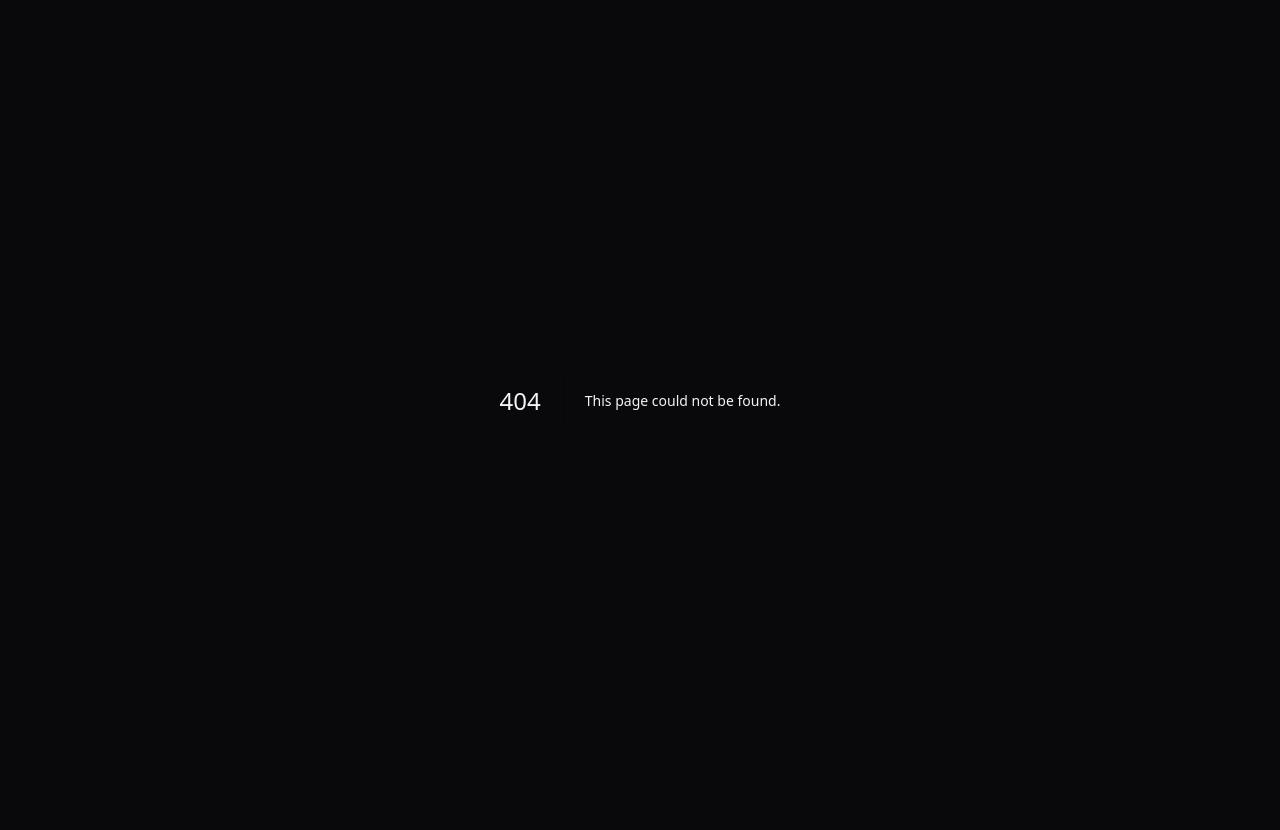
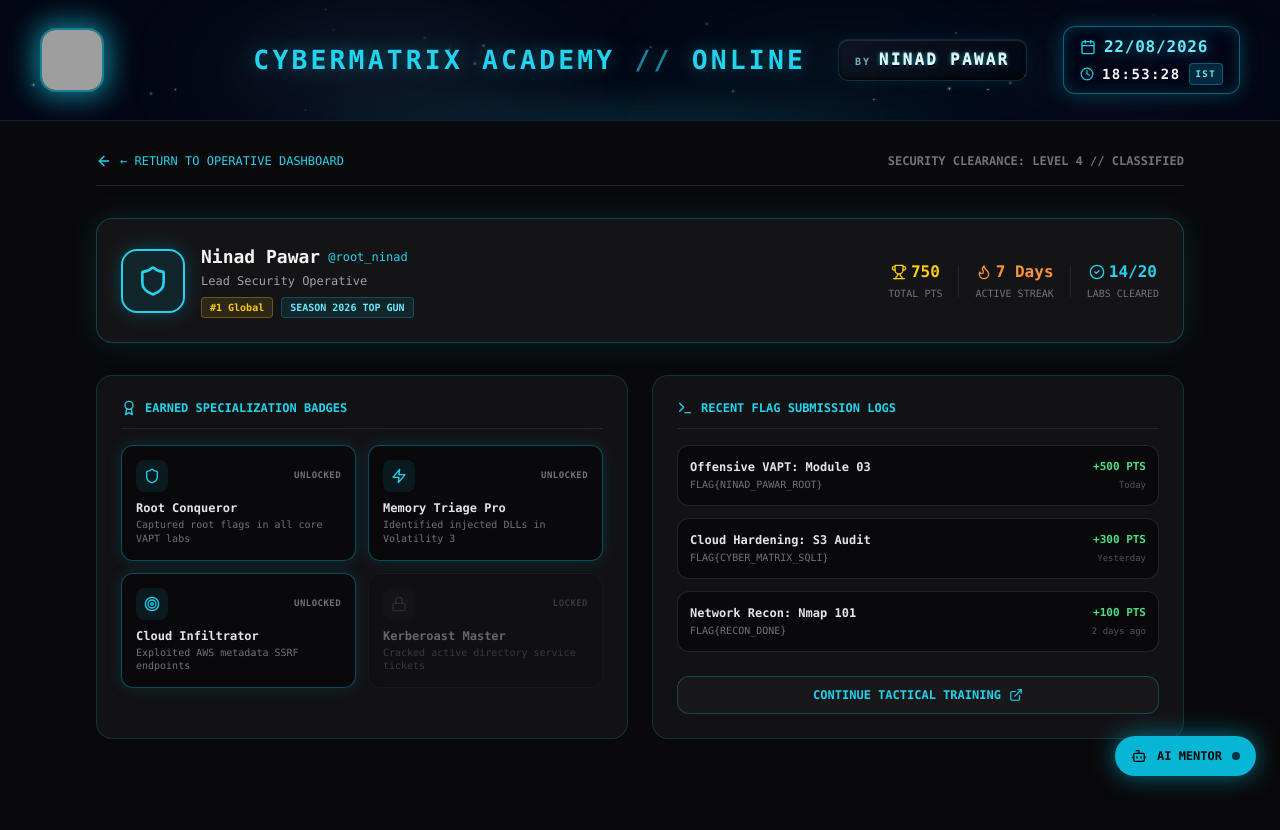
Before and after one commit to ninadcyber88-max/cybermatrix-academy, a Next.js app: page /profile in a window 1280 px wide. Before the commit this address had no page. Shown: the top 830 px of the page. Before the commit the page ends 800 px from the top, so only its background shows below. Built offline with nearby package versions, Linux system fonts and the light colour scheme; grey boxes are pictures that could not be loaded.

Commit message:
feat: implement operative profile page and link navigation on main dashboard

```diff
--- a/app/page.tsx
+++ b/app/page.tsx
@@ -3,7 +3,7 @@ import { StudentAIAssistant } from "@/components/StudentAIAssistant";
 import { CTFTerminal } from "@/components/CTFTerminal";
 import { CTFFlagSubmit } from "@/components/CTFFlagSubmit";
 import { Leaderboard } from "@/components/Leaderboard";
-import { BookOpen, Terminal } from "lucide-react";
+import { BookOpen, Terminal, User } from "lucide-react";
 import Link from "next/link";
 
 export default function Home() {
@@ -12,12 +12,20 @@ export default function Home() {
       <CyberSmokeHeader />
 
       <div className="max-w-6xl mx-auto p-4 md:p-8 space-y-6">
-        {/* Status Bar */}
+        {/* Status & Navigation Bar */}
         <div className="flex items-center justify-between border-b border-zinc-800/80 pb-3">
           <div className="flex items-center space-x-2 text-xs text-zinc-400">
             <span className="h-2 w-2 rounded-full bg-cyan-400 animate-pulse"></span>
             <span>CYBER LAB STATUS: OPERATIONAL</span>
           </div>
+          <div className="flex items-center space-x-2.5">
+            <Link
+              href="/profile"
+              className="text-xs px-3 py-1.5 rounded-lg bg-zinc-900 border border-zinc-800 text-zinc-300 hover:text-cyan-400 hover:border-cyan-500/30 transition flex items-center space-x-1.5"
+            >
+              <User className="w-3.5 h-3.5" />
+              <span>PROFILE</span>
+            </Link>
             <Link
               href="/courses"
               className="text-xs px-3.5 py-1.5 rounded-lg bg-cyan-500/10 border border-cyan-500/30 text-cyan-400 hover:bg-cyan-500/20 transition font-bold"
@@ -25,37 +33,36 @@ export default function Home() {
               VIEW COURSES →
             </Link>
           </div>
+        </div>
 
-        {/* Top Aligned Grid (Both Columns perfectly stretch to equal height) */}
+        {/* Top Aligned Grid */}
         <div className="grid grid-cols-1 lg:grid-cols-12 gap-6 items-stretch">
 
           {/* Left Column (5 Cols) */}
           <div className="lg:col-span-5 flex flex-col gap-5">
-            {/* Security Tracks Card */}
             <div className="p-4 rounded-2xl bg-zinc-900/80 border border-cyan-500/20 backdrop-blur-md space-y-3 flex-1 flex flex-col justify-between">
               <h2 className="text-xs font-bold text-cyan-400 flex items-center space-x-1.5 border-b border-cyan-500/20 pb-2">
                 <BookOpen className="w-3.5 h-3.5" />
                 <span>SECURITY TRACKS</span>
               </h2>
               <div className="space-y-2.5 flex-1 flex flex-col justify-center">
-                <div className="p-3 rounded-xl bg-zinc-950 border border-zinc-800 hover:border-cyan-500/40 transition cursor-pointer">
+                <Link href="/courses/vapt-101" className="p-3 rounded-xl bg-zinc-950 border border-zinc-800 hover:border-cyan-500/40 transition cursor-pointer block">
                   <p className="text-xs font-bold text-zinc-200">Offensive Security & VAPT</p>
                   <p className="text-[10px] text-zinc-500 mt-0.5">Burp Suite, SQLi, Buffer Overflow</p>
-                </div>
-                <div className="p-3 rounded-xl bg-zinc-950 border border-zinc-800 hover:border-cyan-500/40 transition cursor-pointer">
+                </Link>
+                <Link href="/courses/dfir-201" className="p-3 rounded-xl bg-zinc-950 border border-zinc-800 hover:border-cyan-500/40 transition cursor-pointer block">
                   <p className="text-xs font-bold text-zinc-200">Cloud & Defense Hardening</p>
                   <p className="text-[10px] text-zinc-500 mt-0.5">AWS IAM, SIEM, DFIR Playbooks</p>
-                </div>
+                </Link>
               </div>
             </div>
 
-            {/* Flag Verification Card */}
             <div className="flex-1">
               <CTFFlagSubmit />
             </div>
           </div>
 
-          {/* Right Column (7 Cols) -> Terminal matches top label and total height */}
+          {/* Right Column (7 Cols) */}
           <div className="lg:col-span-7 flex flex-col">
             <h2 className="text-xs font-bold text-cyan-400 flex items-center space-x-2 mb-3">
               <Terminal className="w-4 h-4" />
@@ -74,7 +81,6 @@ export default function Home() {
         </div>
       </div>
 
-      {/* Floating AI Mentor Button */}
       <StudentAIAssistant />
     </main>
   );
--- /dev/null
+++ b/app/profile/page.tsx
@@ -0,0 +1,199 @@
+'use client';
+
+import Link from 'next/link';
+import { CyberSmokeHeader } from "@/components/CyberSmokeHeader";
+import { StudentAIAssistant } from "@/components/StudentAIAssistant";
+import {
+  Shield,
+  ArrowLeft,
+  Trophy,
+  Flame,
+  Award,
+  Terminal,
+  CheckCircle2,
+  Calendar,
+  ExternalLink,
+  Target,
+  Zap,
+  Lock
+} from "lucide-react";
+
+export default function ProfilePage() {
+  const user = {
+    name: 'Ninad Pawar',
+    handle: '@root_ninad',
+    role: 'Lead Security Operative',
+    rank: '#1 Global',
+    score: 750,
+    streak: 7,
+    completedLabs: 14,
+    totalLabs: 20,
+  };
+
+  const badges = [
+    { title: 'Root Conqueror', desc: 'Captured root flags in all core VAPT labs', icon: Shield, unlocked: true },
+    { title: 'Memory Triage Pro', desc: 'Identified injected DLLs in Volatility 3', icon: Zap, unlocked: true },
+    { title: 'Cloud Infiltrator', desc: 'Exploited AWS metadata SSRF endpoints', icon: Target, unlocked: true },
+    { title: 'Kerberoast Master', desc: 'Cracked active directory service tickets', icon: Lock, unlocked: false },
+  ];
+
+  const recentSubmissions = [
+    { lab: 'Offensive VAPT: Module 03', flag: 'FLAG{NINAD_PAWAR_ROOT}', pts: '+500 PTS', date: 'Today' },
+    { lab: 'Cloud Hardening: S3 Audit', flag: 'FLAG{CYBER_MATRIX_SQLI}', pts: '+300 PTS', date: 'Yesterday' },
+    { lab: 'Network Recon: Nmap 101', flag: 'FLAG{RECON_DONE}', pts: '+100 PTS', date: '2 days ago' },
+  ];
+
+  return (
+    <main className="min-h-screen bg-zinc-950 text-zinc-100 font-mono pb-16">
+      <CyberSmokeHeader />
+
+      <div className="max-w-6xl mx-auto p-4 md:p-8 space-y-8">
+
+        {/* Navigation Bar */}
+        <div className="flex items-center justify-between border-b border-zinc-800/80 pb-4">
+          <Link
+            href="/"
+            className="flex items-center space-x-2 text-xs text-cyan-400 hover:text-cyan-300 transition group"
+          >
+            <ArrowLeft className="w-4 h-4 transform group-hover:-translate-x-1 transition" />
+            <span>← RETURN TO OPERATIVE DASHBOARD</span>
+          </Link>
+          <div className="text-xs text-zinc-500 font-bold">
+            SECURITY CLEARANCE: LEVEL 4 // CLASSIFIED
+          </div>
+        </div>
+
+        {/* Profile Card Header */}
+        <div className="p-6 rounded-2xl bg-zinc-900/80 border border-cyan-500/30 backdrop-blur-md shadow-[0_0_30px_rgba(6,182,212,0.15)] flex flex-col md:flex-row items-start md:items-center justify-between gap-6">
+          <div className="flex items-center space-x-4">
+            <div className="w-16 h-16 rounded-2xl bg-cyan-500/10 border-2 border-cyan-400 flex items-center justify-center text-cyan-400 shadow-[0_0_20px_rgba(6,182,212,0.3)]">
+              <Shield className="w-8 h-8" />
+            </div>
+            <div>
+              <div className="flex items-center space-x-2">
+                <h2 className="text-lg font-bold text-zinc-100">{user.name}</h2>
+                <span className="text-xs text-cyan-400 font-normal">{user.handle}</span>
+              </div>
+              <p className="text-xs text-zinc-400 mt-0.5">{user.role}</p>
+              <div className="flex items-center space-x-2 mt-2">
+                <span className="text-[10px] px-2 py-0.5 rounded bg-yellow-400/10 border border-yellow-400/30 text-yellow-400 font-bold">
+                  {user.rank}
+                </span>
+                <span className="text-[10px] px-2 py-0.5 rounded bg-cyan-500/10 border border-cyan-500/30 text-cyan-300 font-bold">
+                  SEASON 2026 TOP GUN
+                </span>
+              </div>
+            </div>
+          </div>
+
+          {/* Quick Metrics */}
+          <div className="flex items-center gap-4 w-full md:w-auto border-t md:border-t-0 border-zinc-800 pt-4 md:pt-0 justify-around">
+            <div className="text-center">
+              <div className="flex items-center justify-center space-x-1 text-yellow-400 font-bold text-base">
+                <Trophy className="w-4 h-4" />
+                <span>{user.score}</span>
+              </div>
+              <p className="text-[10px] text-zinc-500 mt-0.5">TOTAL PTS</p>
+            </div>
+            <div className="w-px h-8 bg-zinc-800" />
+            <div className="text-center">
+              <div className="flex items-center justify-center space-x-1 text-orange-400 font-bold text-base">
+                <Flame className="w-4 h-4" />
+                <span>{user.streak} Days</span>
+              </div>
+              <p className="text-[10px] text-zinc-500 mt-0.5">ACTIVE STREAK</p>
+            </div>
+            <div className="w-px h-8 bg-zinc-800" />
+            <div className="text-center">
+              <div className="flex items-center justify-center space-x-1 text-cyan-400 font-bold text-base">
+                <CheckCircle2 className="w-4 h-4" />
+                <span>{user.completedLabs}/{user.totalLabs}</span>
+              </div>
+              <p className="text-[10px] text-zinc-500 mt-0.5">LABS CLEARED</p>
+            </div>
+          </div>
+        </div>
+
+        {/* 2-Column Grid: Badges & Submissions */}
+        <div className="grid grid-cols-1 lg:grid-cols-2 gap-6">
+
+          {/* Unlocked Badges */}
+          <div className="p-6 rounded-2xl bg-zinc-900/70 border border-cyan-500/20 backdrop-blur-md space-y-4">
+            <h3 className="text-xs font-bold text-cyan-400 flex items-center space-x-2 border-b border-zinc-800 pb-3">
+              <Award className="w-4 h-4" />
+              <span>EARNED SPECIALIZATION BADGES</span>
+            </h3>
+
+            <div className="grid grid-cols-1 sm:grid-cols-2 gap-3">
+              {badges.map((b, idx) => {
+                const Icon = b.icon;
+                return (
+                  <div
+                    key={idx}
+                    className={`p-3.5 rounded-xl border transition flex flex-col justify-between space-y-2 ${
+                      b.unlocked
+                        ? 'bg-zinc-950 border-cyan-500/40 shadow-[0_0_15px_rgba(6,182,212,0.15)]'
+                        : 'bg-zinc-950/40 border-zinc-800 opacity-40'
+                    }`}
+                  >
+                    <div className="flex items-center justify-between">
+                      <div className={`p-2 rounded-lg ${b.unlocked ? 'bg-cyan-500/10 text-cyan-400' : 'bg-zinc-900 text-zinc-600'}`}>
+                        <Icon className="w-4 h-4" />
+                      </div>
+                      <span className="text-[9px] font-bold uppercase tracking-wider text-zinc-500">
+                        {b.unlocked ? 'UNLOCKED' : 'LOCKED'}
+                      </span>
+                    </div>
+                    <div>
+                      <p className="text-xs font-bold text-zinc-200">{b.title}</p>
+                      <p className="text-[10px] text-zinc-500 mt-0.5 leading-snug">{b.desc}</p>
+                    </div>
+                  </div>
+                );
+              })}
+            </div>
+          </div>
+
+          {/* Recent Flag Verification Logs */}
+          <div className="p-6 rounded-2xl bg-zinc-900/70 border border-cyan-500/20 backdrop-blur-md space-y-4">
+            <h3 className="text-xs font-bold text-cyan-400 flex items-center space-x-2 border-b border-zinc-800 pb-3">
+              <Terminal className="w-4 h-4" />
+              <span>RECENT FLAG SUBMISSION LOGS</span>
+            </h3>
+
+            <div className="space-y-3">
+              {recentSubmissions.map((sub, idx) => (
+                <div
+                  key={idx}
+                  className="p-3 rounded-xl bg-zinc-950 border border-zinc-800/90 flex items-center justify-between text-xs"
+                >
+                  <div className="space-y-0.5">
+                    <p className="font-bold text-zinc-200">{sub.lab}</p>
+                    <p className="text-[10px] text-zinc-500 font-mono">{sub.flag}</p>
+                  </div>
+                  <div className="text-right space-y-0.5">
+                    <span className="text-[11px] font-bold text-green-400">{sub.pts}</span>
+                    <p className="text-[9px] text-zinc-600">{sub.date}</p>
+                  </div>
+                </div>
+              ))}
+            </div>
+
+            <div className="pt-2">
+              <Link
+                href="/courses"
+                className="w-full py-2.5 rounded-xl bg-zinc-900 border border-cyan-500/30 text-cyan-400 hover:bg-cyan-500/10 transition text-xs font-bold flex items-center justify-center space-x-2"
+              >
+                <span>CONTINUE TACTICAL TRAINING</span>
+                <ExternalLink className="w-3.5 h-3.5" />
+              </Link>
+            </div>
+          </div>
+
+        </div>
+      </div>
+
+      <StudentAIAssistant />
+    </main>
+  );
+}
```
Lines whose indentation alone changed are shown as unchanged.
